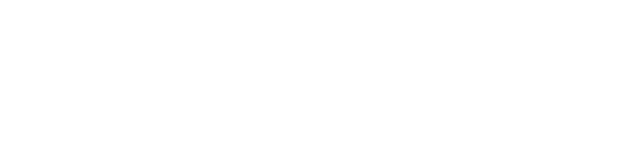
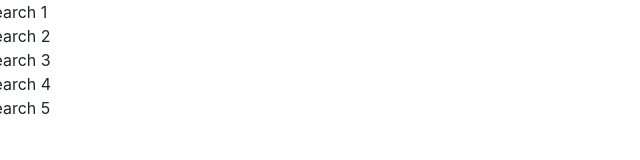
Before and after one commit to amackenzie26/group-repository, a plain HTML site: page search-results.html in a window 1280 px wide. Shown: the whole page, without its empty margins (0-640 px from the left). Drawn offline with nearby package versions, Linux system fonts and the light colour scheme.

Commit message:
Add search results html

```diff
--- a/script.js
+++ b/script.js
@@ -22,7 +22,7 @@ function searchRequest(event) {
     fetch(apiURL).then(function(response) {
         if (response.ok){
             response.json().then(function(data) {
-                console.log(data);
+                console.log(data.results);
             })
         }
     });
--- a/search-results.html
+++ b/search-results.html
@@ -1,15 +1,35 @@
 <!DOCTYPE html>
 <html lang="en">
-
 <head>
     <meta charset="UTF-8">
     <meta http-equiv="X-UA-Compatible" content="IE=edge">
     <meta name="viewport" content="width=device-width, initial-scale=1.0">
+    <link href="https://fonts.googleapis.com/css?family=IBM+Plex+Sans:400,400i,700&display=swap" rel="stylesheet">
+    <link rel="stylesheet" href="https://cdnjs.cloudflare.com/ajax/libs/font-awesome/5.11.2/css/all.min.css">
+    <link rel="stylesheet" href="https://stackpath.bootstrapcdn.com/bootstrap/4.3.1/css/bootstrap.min.css" />
+    <link rel="stylesheet" href="style.css">
     <title>Document</title>
 </head>
-
 <body>
-
+    <main>
+        <table class="table">
+            <div class="row" id="search1">
+                search 1
+            </div>
+            <div class="row" id="search2">
+                search 2
+            </div>
+            <div class="row" id="search3">
+                search 3
+            </div>
+            <div class="row" id="search4">
+                search 4
+            </div>
+            <div class="row" id="search5">
+                search 5
+            </div>
+        </table>
+    </main>
+    <script src="./script.js"></script>
 </body>
-
 </html>
```
